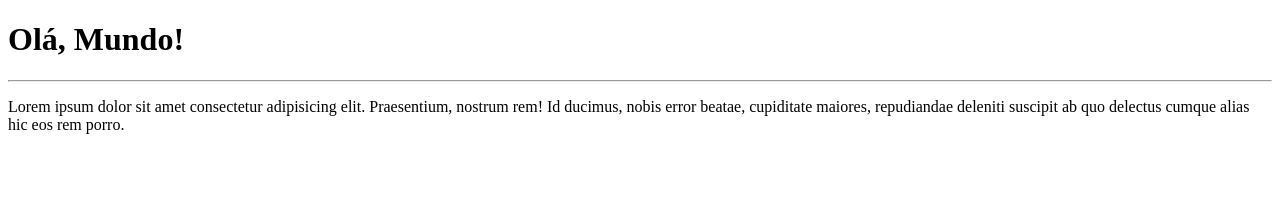
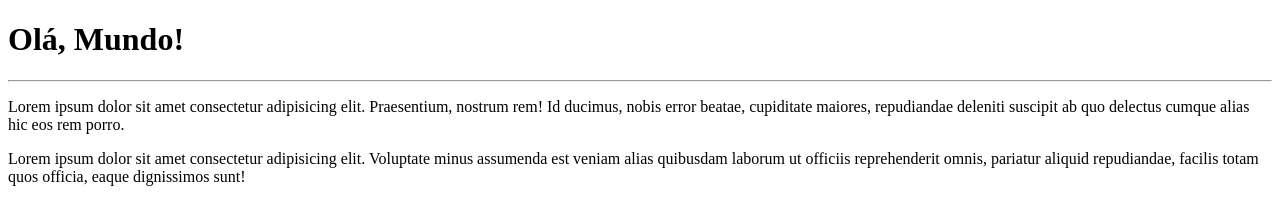
Before and after one commit to DouglasAdones/Ola-Mundo, a plain HTML site: page site-exemplo/index.html in a window 1280 px wide. Drawn offline with Linux system fonts and the light colour scheme.

Commit message:
Adicionei um parágrafo

```diff
--- a/site-exemplo/index.html
+++ b/site-exemplo/index.html
@@ -10,5 +10,6 @@
     <h1>Olá, Mundo!</h1>
     <hr>
     <p>Lorem ipsum dolor sit amet consectetur adipisicing elit. Praesentium, nostrum rem! Id ducimus, nobis error beatae, cupiditate maiores, repudiandae deleniti suscipit ab quo delectus cumque alias hic eos rem porro.</p>
+    <p>Lorem ipsum dolor sit amet consectetur adipisicing elit. Voluptate minus assumenda est veniam alias quibusdam laborum ut officiis reprehenderit omnis, pariatur aliquid repudiandae, facilis totam quos officia, eaque dignissimos sunt!</p>
 </body>
 </html>
```
